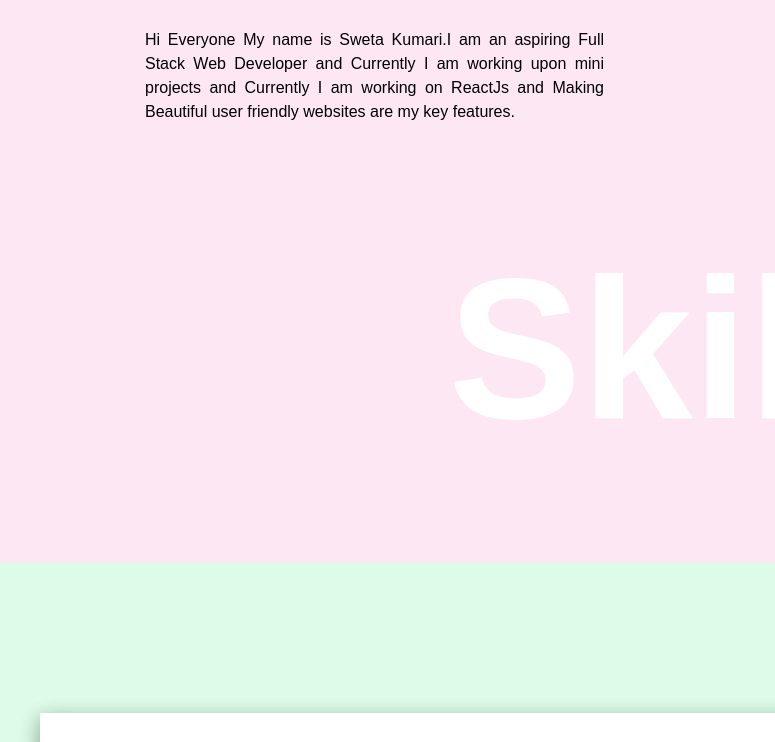
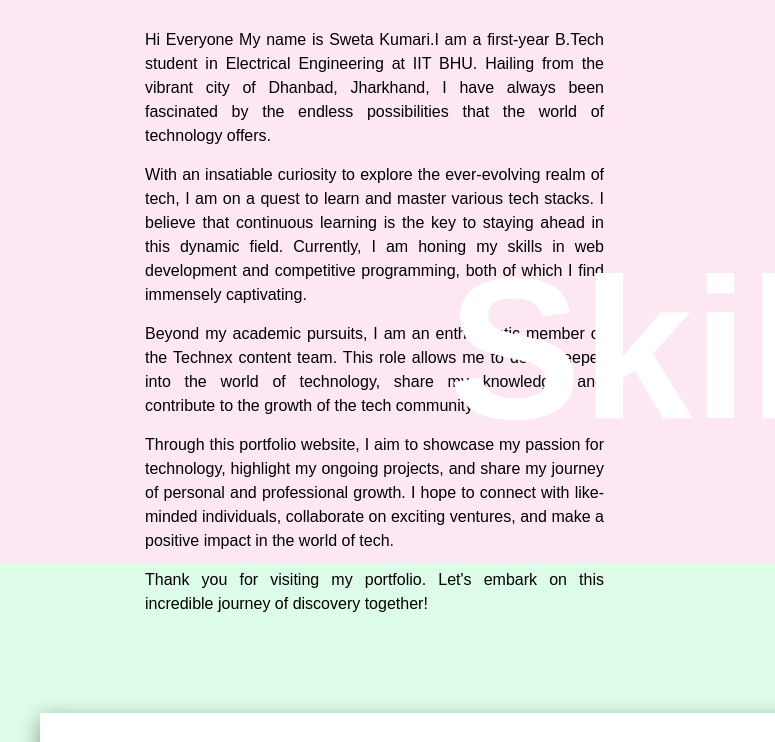
Before and after one commit to swetagit186/Portfolio-Website, a website built with Vite: page index.html in a window 1280 px wide. Shown: the part 4717-5459 px from the top of the page, 0-775 px from the left. Built offline with nearby package versions, Linux system fonts and the light colour scheme; files whose address does not match are found by name.

Commit message:
Update index.html

```diff
--- a/index.html
+++ b/index.html
@@ -226,15 +226,12 @@
 
           <div class="skill-subHeading">
             <p>
-              Hi Everyone My name is Sweta Kumari.I am an aspiring Full Stack Web Developer and Currently I am working upon mini projects
-              and Currently I am working on ReactJs and Making Beautiful user friendly websites are my key features.
+              Hi Everyone My name is Sweta Kumari.I am a  first-year B.Tech student in Electrical Engineering at IIT BHU. Hailing from the vibrant city of Dhanbad, Jharkhand, I have always been fascinated by the endless possibilities that the world of technology offers.
             </p>
-            <p>
-
-            </p>
-            <p>
-
-            </p>
+            <p>With an insatiable curiosity to explore the ever-evolving realm of tech, I am on a quest to learn and master various tech stacks. I believe that continuous learning is the key to staying ahead in this dynamic field. Currently, I am honing my skills in web development and competitive programming, both of which I find immensely captivating.</p>
+            <p>Beyond my academic pursuits, I am an enthusiastic member of the Technex content team. This role allows me to delve deeper into the world of technology, share my knowledge, and contribute to the growth of the tech community.</p>
+            <p>Through this portfolio website, I aim to showcase my passion for technology, highlight my ongoing projects, and share my journey of personal and professional growth. I hope to connect with like-minded individuals, collaborate on exciting ventures, and make a positive impact in the world of tech.</p>
+            <p>Thank you for visiting my portfolio. Let's embark on this incredible journey of discovery together!</p>
           </div>
         </div>
 
```
